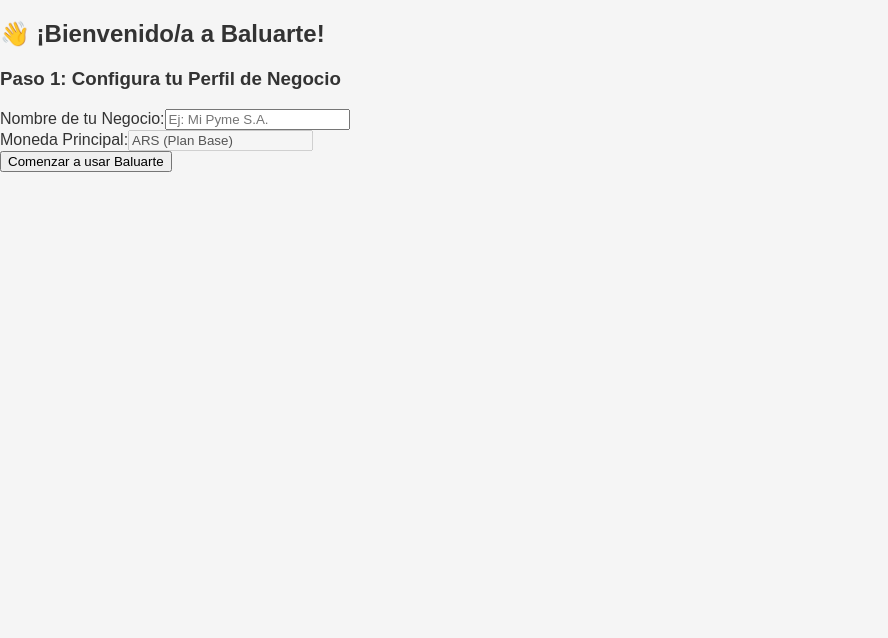
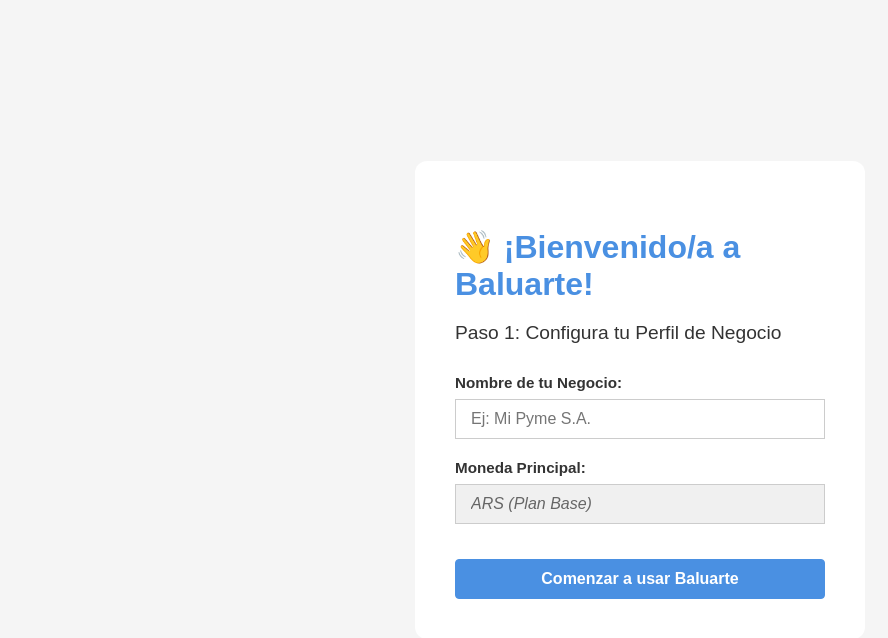
Before and after one commit to ACondori95/baluarte, a React (Create React App) app in the folder client/: page /config in a window 1280 px wide. Shown: the top 638 px of the page, without its empty margins (0-888 px from the left). Built offline with nearby package versions, Linux system fonts and the light colour scheme; no server answers; sample sign-in values are in the browser's storage; what @mercadopago/sdk-react would draw is missing.

Commit message:
feat(onboarding): Estilizar pantalla inicial de configuración de perfil

```diff
--- a/client/src/components/Sidebar.js
+++ b/client/src/components/Sidebar.js
@@ -10,7 +10,6 @@
     {to: "/dashboard", label: "Dashboard"},
     {to: "/transactions", label: "Transacciones"},
     {to: "/categories", label: "Categorías y Presupuestos"},
-    {to: "/config", label: "Configuración"},
   ];
 
   return (
--- a/client/src/pages/ConfigurationPage.js
+++ b/client/src/pages/ConfigurationPage.js
@@ -2,6 +2,7 @@
 import {useNavigate} from "react-router-dom";
 import {useAuth} from "../auth/AuthContext";
 import api from "../api"; // Usamos la instancia de Axios con token
+import styles from "./ConfigurationPage.module.css";
 
 const ConfigurationPage = () => {
   const {user, updateUserConfig} = useAuth();
@@ -55,14 +56,15 @@
   };
 
   return (
-    <div className='config-container'>
+    <div className={styles.configContainer}>
+      <div className={styles.configCard}>
         <h2>👋 ¡Bienvenido/a a Baluarte!</h2>
         <h3>Paso 1: Configura tu Perfil de Negocio</h3>
 
-      {error && <p className='error-message'>{error}</p>}
+        {error && <p className={styles.errorMessage}>{error}</p>}
 
-      <form onSubmit={submitHandler}>
-        <div className='form-group'>
+        <form onSubmit={submitHandler} className={styles.configForm}>
+          <div className={styles.formGroup}>
             <label>Nombre de tu Negocio:</label>
             <input
               type='text'
@@ -74,22 +76,26 @@
             />
           </div>
 
-        <div className='form-group'>
+          <div className={styles.formGroup}>
             <label>Moneda Principal:</label>
             {/* Para el Plan Base, solo permitiremos ARS */}
             <input
               type='text'
               value='ARS (Plan Base)'
               disabled
-            className='currency-input'
+              className={styles.currencyInput}
             />
             <input type='hidden' value={currency} />
           </div>
 
-        <button type='submit' disabled={loading}>
+          <button
+            type='submit'
+            disabled={loading}
+            className={`${styles.submitButton} btn btnPrimary`}>
             {loading ? "Guardando..." : "Comenzar a usar Baluarte"}
           </button>
         </form>
+      </div>
     </div>
   );
 };
--- /dev/null
+++ b/client/src/pages/ConfigurationPage.module.css
@@ -0,0 +1,99 @@
+.configContainer {
+  /* Centrar el contenido vertical y horizontalmente */
+  display: flex;
+  flex-direction: column;
+  align-items: center;
+  justify-content: center;
+  min-height: 100vh;
+  background-color: var(--color-background-primary); /* Fondo suave */
+  padding: 20px;
+  box-sizing: border-box;
+}
+
+/* Tarjeta principal de configuración */
+.configCard {
+  background-color: var(--color-content-card);
+  padding: 40px;
+  border-radius: 12px;
+  box-shadow: var(--box-shadow-large); /* Sombra más pronunciada */
+  width: 100%;
+  max-width: 450px; /* Ancho máximo para el formulario */
+}
+
+.configCard h2 {
+  font-size: 2rem;
+  font-weight: 800;
+  color: var(--color-brand-blue);
+  margin-bottom: 5px;
+}
+
+.configCard h3 {
+  font-size: 1.2rem;
+  color: var(--color-text-dark);
+  margin-bottom: 30px;
+  font-weight: 500;
+}
+
+/* --- FORMULARIO Y GRUPOS DE CAMPOS --- */
+.configForm {
+  display: flex;
+  flex-direction: column;
+  gap: 20px;
+}
+
+.formGroup {
+  display: flex;
+  flex-direction: column;
+}
+
+.formGroup label {
+  font-weight: 600;
+  color: var(--color-text-dark);
+  margin-bottom: 8px;
+  font-size: 0.95rem;
+}
+
+.configForm input[type="text"] {
+  padding: var(--input-padding);
+  border: 1px solid var(--input-border-color);
+  border-radius: var(--input-border-color);
+  font-size: var(--font-size-base);
+  width: 100%;
+  box-sizing: border-box;
+}
+
+.configForm input:focus {
+  border-color: var(--color-brand-blue);
+  outline: none;
+}
+
+/* Estilo para el input de moneda deshabilitado */
+.currencyInput {
+  background-color: #f0f0f0; /* Fondo gris para indicar que está deshabilitado */
+  color: var(--color-text-secondary);
+  font-style: italic;
+}
+
+/* --- BOTÓN DE ACCIÓN --- */
+.submitButton {
+  width: 100%;
+  margin-top: 15px;
+  padding: 14px 20px;
+  font-size: 1rem;
+  font-weight: 700;
+}
+
+.submitButton:disabled {
+  opacity: 0.7;
+  cursor: not-allowed;
+}
+
+/* Mensajes de error */
+.errorMessage {
+  color: var(--color-danger);
+  background-color: rgba(217, 83, 79, 0.1);
+  padding: 10px;
+  border-radius: var(--input-border-radius);
+  margin-bottom: 20px;
+  text-align: center;
+}
```
Lines whose indentation alone changed are shown as unchanged.
